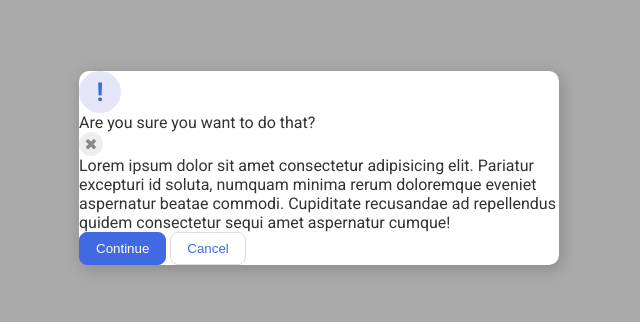
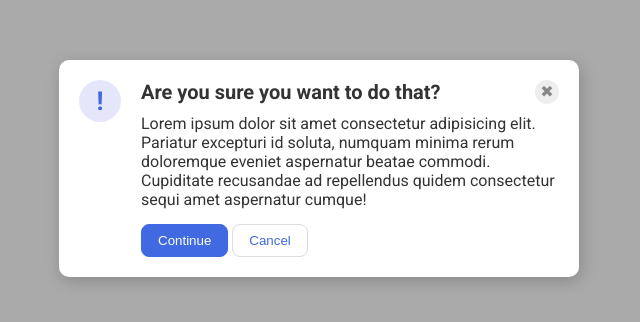
Before and after one commit to Goofyeet/odin-projects, a plain HTML site: page css-exercises/flex/05-flex-modal/index.html in a window 1280 px wide. Shown: the part 232-554 px from the top of the page, without its empty margins (321-961 px from the left). Drawn offline with Linux system fonts and the light colour scheme.

Commit message:
Add my solution for flex-05

```diff
--- a/css-exercises/flex/05-flex-modal/index.html
+++ b/css-exercises/flex/05-flex-modal/index.html
@@ -1,5 +1,6 @@
 <!DOCTYPE html>
 <html lang="en">
+
 <head>
   <meta charset="UTF-8">
   <meta http-equiv="X-UA-Compatible" content="IE=edge">
@@ -7,14 +8,22 @@
   <link rel="stylesheet" href="style.css">
   <title>Modal</title>
 </head>
+
 <body>
   <div class="modal">
     <div class="icon">!</div>
-      <div class="header">Are you sure you want to do that?</div>
+    <div class="main">
+      <div class="header">Are you sure you want to do that?
         <div class="close-button">✖</div>
-      <div class="text">Lorem ipsum dolor sit amet consectetur adipisicing elit. Pariatur excepturi id soluta, numquam minima rerum doloremque eveniet aspernatur beatae commodi. Cupiditate recusandae ad repellendus quidem consectetur sequi amet aspernatur cumque!</div>
+      </div>
+      <div class="text">Lorem ipsum dolor sit amet consectetur adipisicing elit. Pariatur excepturi id soluta, numquam
+        minima rerum doloremque eveniet aspernatur beatae commodi. Cupiditate recusandae ad repellendus quidem
+        consectetur sequi amet aspernatur cumque!</div>
       <button class="continue">Continue</button>
       <button class="cancel">Cancel</button>
     </div>
+  </div>
+  </div>
 </body>
+
 </html>
--- a/css-exercises/flex/05-flex-modal/style.css
+++ b/css-exercises/flex/05-flex-modal/style.css
@@ -20,6 +20,22 @@ body {
   width: 480px;
   border-radius: 10px;
   box-shadow: 2px 4px 16px rgba(0,0,0,.2);
+  padding: 20px;
+  display: flex;
+  gap: 20px;
+}
+
+.header {
+  font-size: 20px;
+  font-weight: bold;
+  display: flex;
+  align-items: center;
+  justify-content: space-between;
+  margin-bottom: 10px;
+}
+
+.text {
+  margin-bottom: 15px;
 }
 
 .icon {
@@ -33,6 +49,7 @@ body {
   display: flex;
   align-items: center;
   justify-content: center;
+  flex-shrink: 0;
 }
 
 .close-button {
```
Lines whose indentation alone changed are shown as unchanged.
